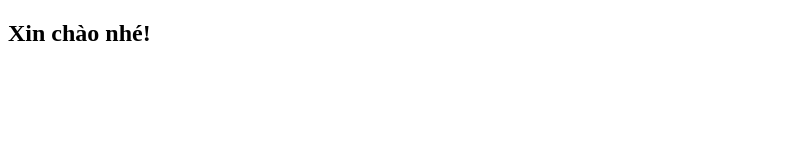
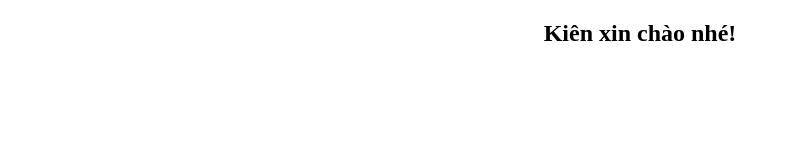
Before and after one commit to kiendangcapcode/webmoi, a plain HTML site: page index.html in a window 1280 px wide. Shown: the whole page, without its empty margins (0-788 px from the left). Drawn offline with Linux system fonts and the light colour scheme.

Commit message:
Edit chữ và căn giữa

```diff
--- a/index.html
+++ b/index.html
@@ -6,6 +6,6 @@
     <title>Tiêu đề trang web của bạn</title>
 </head>
 <body>
-    <h2>Xin chào nhé!</h2>
+    <h2 style="text-align:center;">Kiên xin chào nhé!</h2>
 </body>
 </html>
```
